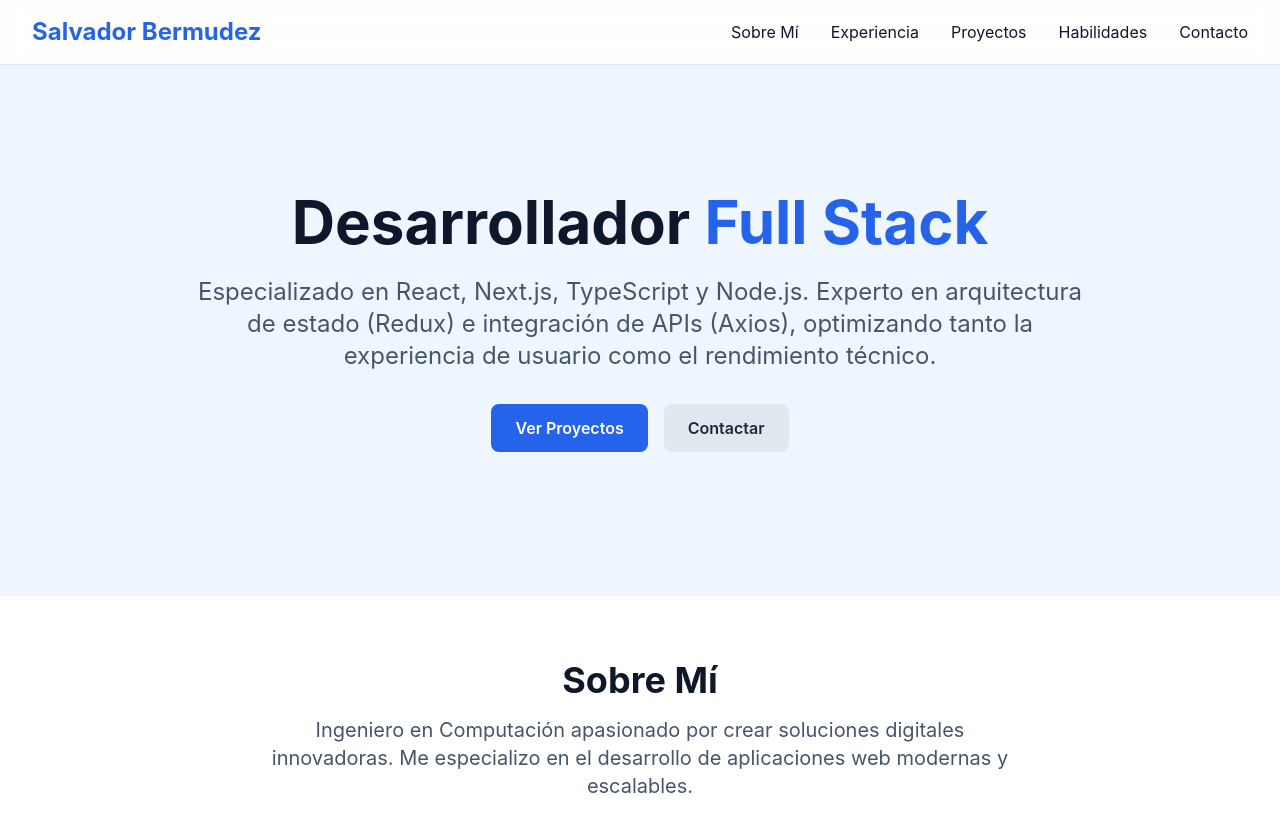
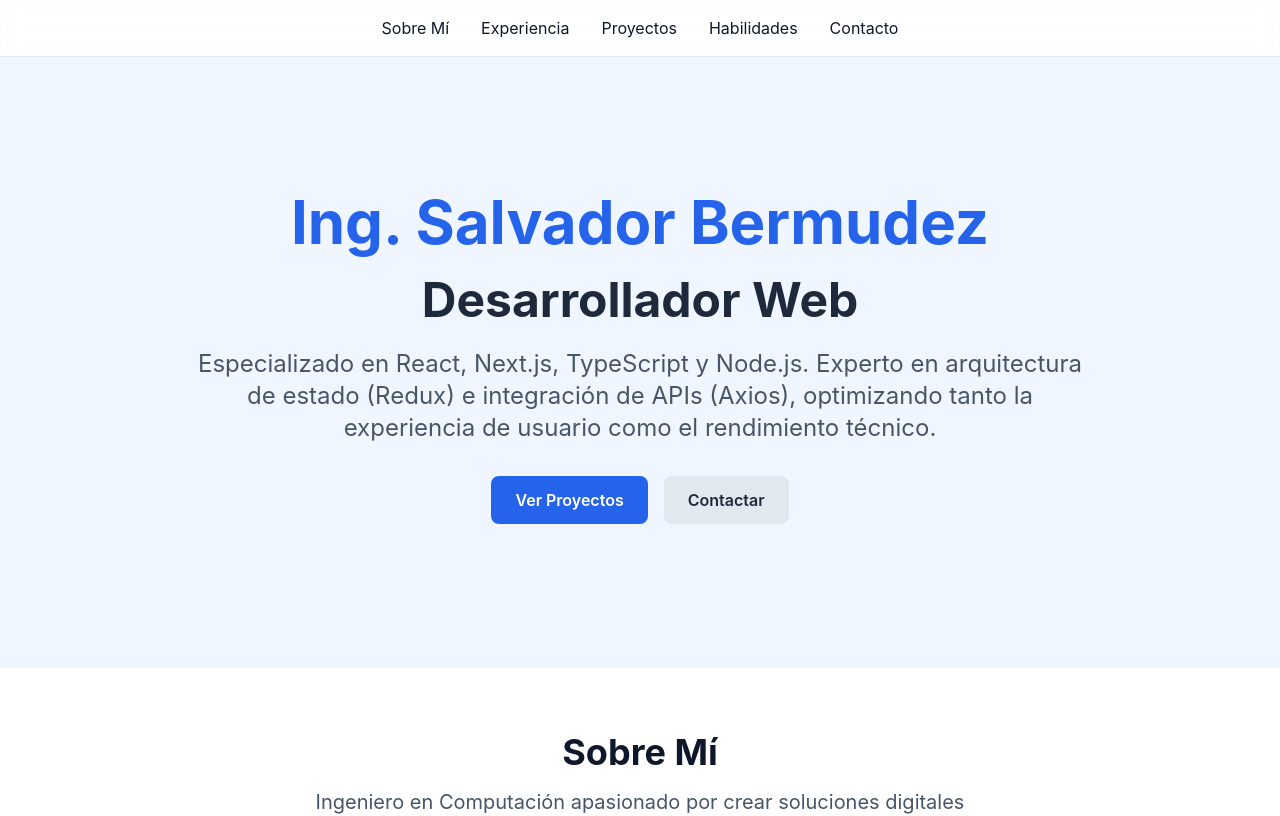
Before and after one commit to salva920/Portafolio, a Next.js app: page / in a window 1280 px wide. Shown: the top 816 px of the page. Built offline with nearby package versions, Linux system fonts and the light colour scheme.

Commit message:
editando la barra de navegacion eliminando nombre redundante

```diff
--- a/app/layout.tsx
+++ b/app/layout.tsx
@@ -2,13 +2,13 @@ import type { Metadata } from 'next'
 import './globals.css'
 
 export const metadata: Metadata = {
-  title: 'Salva - Desarrollador Full Stack',
-  description: 'Desarrollador Full Stack especializado en React, Next.js, TypeScript y Node.js. Experto en arquitectura de estado (Redux) e integración de APIs.',
-  keywords: 'React, Next.js, TypeScript, Node.js, Full Stack, Desarrollador, Redux, APIs',
-  authors: [{ name: 'Salva' }],
+  title: 'Ing. Salvador Bermudez - Desarrollador Web',
+  description: 'Ingeniero en Computación y Desarrollador Web especializado en React, Next.js, TypeScript y Node.js. Experto en arquitectura de estado (Redux) e integración de APIs.',
+  keywords: 'React, Next.js, TypeScript, Node.js, Desarrollador Web, Ingeniero, Redux, APIs',
+  authors: [{ name: 'Ing. Salvador Bermudez' }],
   openGraph: {
-    title: 'Salva - Desarrollador Full Stack',
-    description: 'Desarrollador Full Stack especializado en React, Next.js, TypeScript y Node.js',
+    title: 'Ing. Salvador Bermudez - Desarrollador Web',
+    description: 'Ingeniero en Computación y Desarrollador Web especializado en React, Next.js, TypeScript y Node.js',
     type: 'website',
   },
 }
--- a/app/page.tsx
+++ b/app/page.tsx
@@ -82,14 +82,7 @@ export default function Home() {
       {/* Header */}
       <header className="fixed top-0 w-full bg-white/90 backdrop-blur-md z-50 border-b border-secondary-200">
         <nav className="container-custom section-padding py-4">
-          <div className="flex items-center justify-between">
-            <motion.h1
-              initial={{ opacity: 0, x: -20 }}
-              animate={{ opacity: 1, x: 0 }}
-              className="text-2xl font-bold text-gradient"
-            >
-              Salvador Bermudez
-            </motion.h1>
+                     <div className="flex items-center justify-center">
              <div className="hidden md:flex space-x-8">
                <a href="#sobre-mi" className="hover:text-primary-600 transition-colors">Sobre Mí</a>
                <a href="#experiencia" className="hover:text-primary-600 transition-colors">Experiencia</a>
@@ -111,9 +104,11 @@ export default function Home() {
             className="text-center max-w-4xl mx-auto"
           >
             <h1 className="text-5xl md:text-6xl font-bold mb-6">
-              Desarrollador{' '}
-              <span className="text-gradient">Full Stack</span>
+              <span className="text-gradient">Ing. Salvador Bermudez</span>
             </h1>
+            <h2 className="text-4xl md:text-5xl font-bold mb-6 text-secondary-800">
+              Desarrollador Web
+            </h2>
             <p className="text-xl md:text-2xl text-secondary-600 mb-8 leading-relaxed">
               Especializado en React, Next.js, TypeScript y Node.js.
               Experto en arquitectura de estado (Redux) e integración de APIs (Axios),
@@ -598,9 +593,9 @@ export default function Home() {
       <footer className="bg-secondary-900 text-white py-12">
         <div className="container-custom section-padding">
           <div className="text-center">
-            <h3 className="text-2xl font-bold mb-4">Salva</h3>
+            <h3 className="text-2xl font-bold mb-4">Ing. Salvador Bermudez</h3>
             <p className="text-secondary-400 mb-6">
-              Desarrollador Full Stack apasionado por crear soluciones digitales excepcionales
+              Desarrollador Web apasionado por crear soluciones digitales excepcionales
             </p>
             <div className="flex justify-center space-x-6 mb-6">
               <a href="#" className="text-secondary-400 hover:text-white transition-colors">
```
Lines whose indentation alone changed are shown as unchanged.
